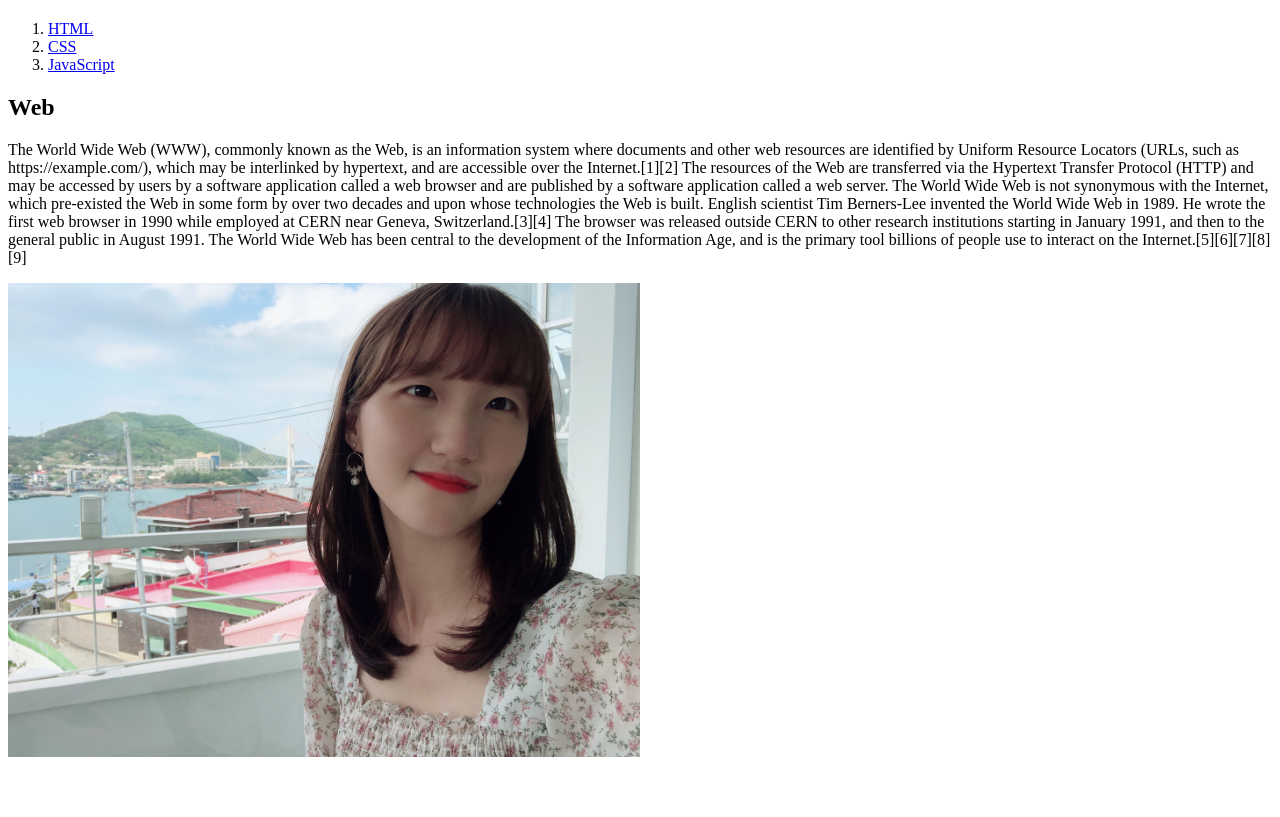
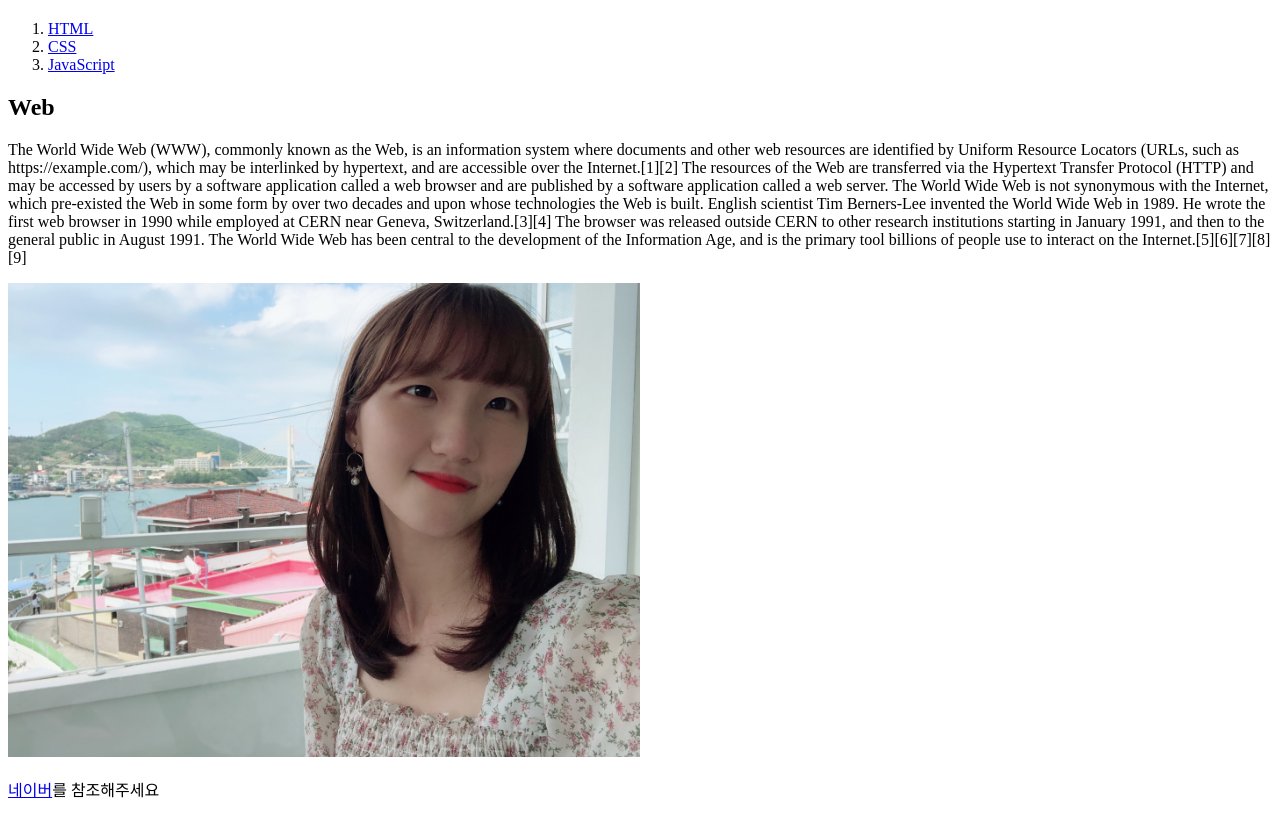
Before and after one commit to SeayoungKim123/Web1, a plain HTML site: page SeayoungKim123.html in a window 1280 px wide. Shown: the part 60-877 px from the top of the page. Before the commit the page ends 829 px from the top, so only its background shows below. Drawn offline with Linux system fonts and the light colour scheme.

Commit message:
Add files via upload

```diff
--- a/SeayoungKim123.html
+++ b/SeayoungKim123.html
@@ -18,5 +18,10 @@
 English scientist Tim Berners-Lee invented the World Wide Web in 1989. He wrote the first web browser in 1990 while employed at CERN near Geneva, Switzerland.[3][4] The browser was released outside CERN to other research institutions starting in January 1991, and then to the general public in August 1991. The World Wide Web has been central to the development of the Information Age, and is the primary tool billions of people use to interact on the Internet.[5][6][7][8][9]
     </p>
     <img src="num1.jpeg" width="50%">
+
+    <p>
+      <a href="www.naver.com">네이버</a>를 참조해주세요
+    </p>
+
   </body>
   </html>
```
